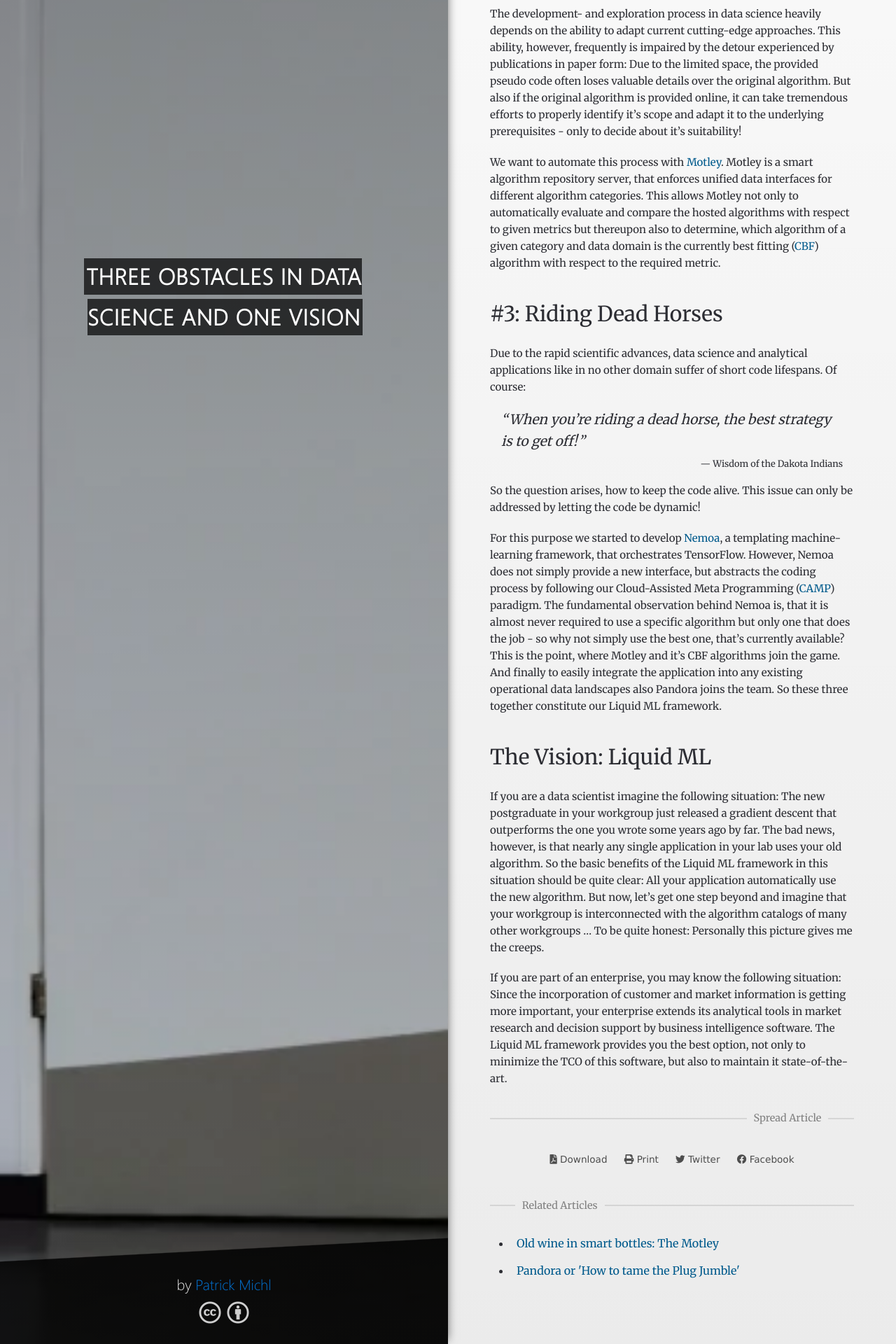
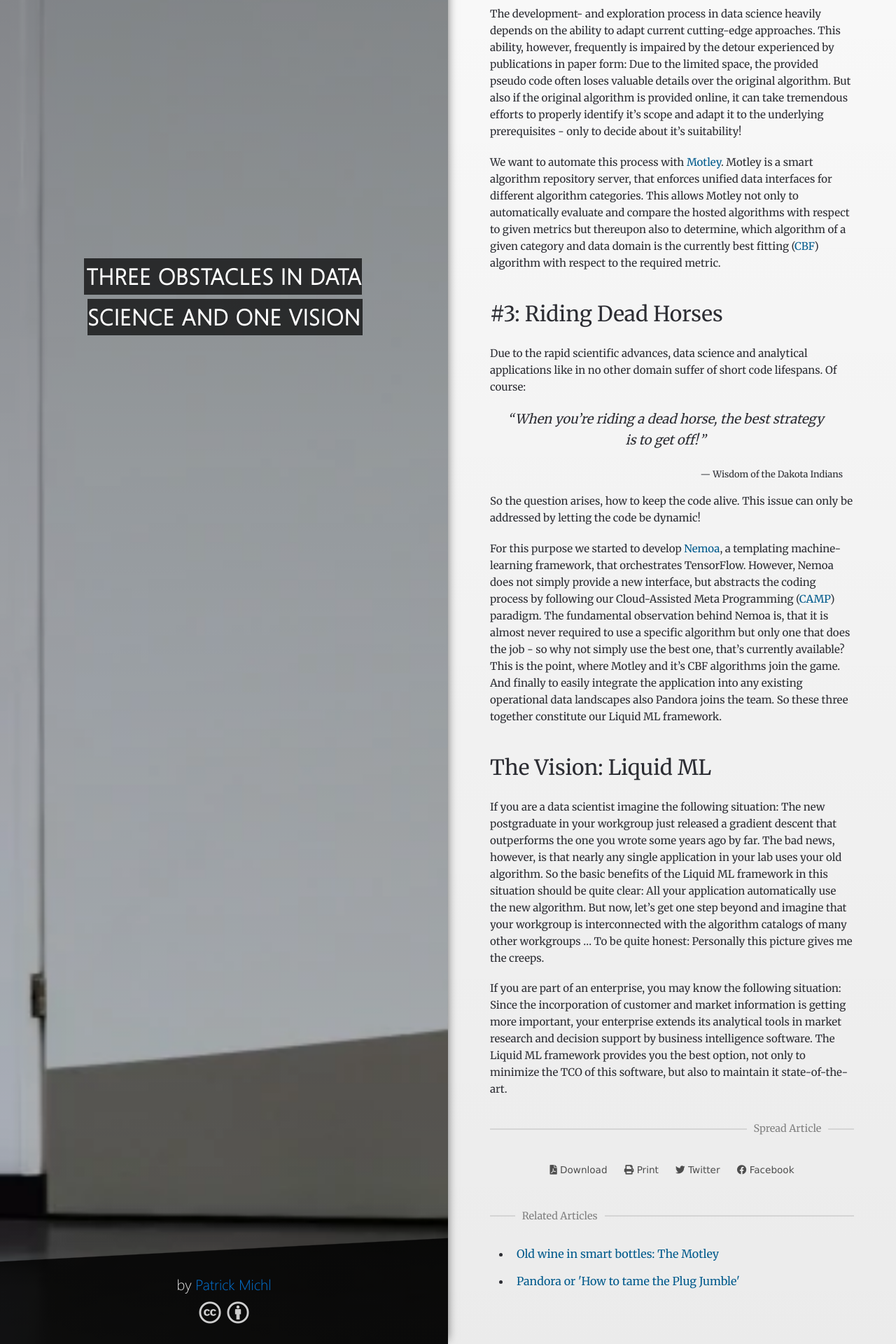
Before and after one commit to frootlab/frootlab.github.io, a Jekyll site: the page built from _posts/2019-03-20-three-obstacles-in-data-science.md, in a window 1280 px wide. Shown: the part 1062-2982 px from the top of the page at 70% size. Built offline with Jekyll 4.4.1, drawn with Linux system fonts in a browser that asks for light colours; nearby versions of some CDN libraries.

Commit message:
fixes #100

```diff
--- a/assets/_sass/_articles.scss
+++ b/assets/_sass/_articles.scss
@@ -105,10 +105,12 @@
   padding: 0 1em 0 1em;
   margin: 0;
   > p {
-    display: inline;
+    display: block;
+    text-align: center;
     &:first-of-type {
       quotes: '\201C' '\201D' '\2018' '\2019';
-      font-size: 1.2em;
+      font-size: 1.15em;
+      margin-right: 1em;
       &::before {
         content: open-quote;
         margin-right: 0.1rem;
```
